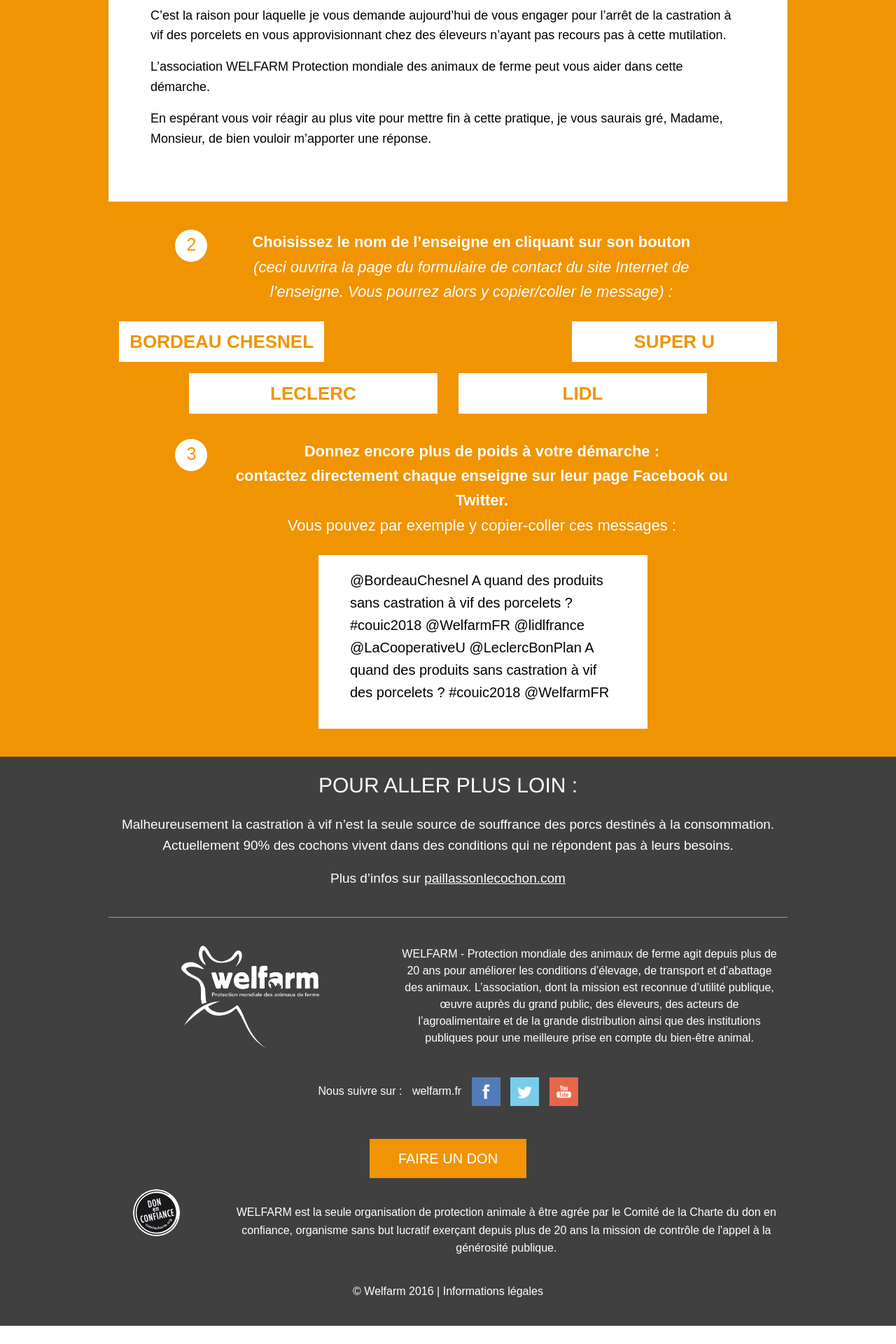
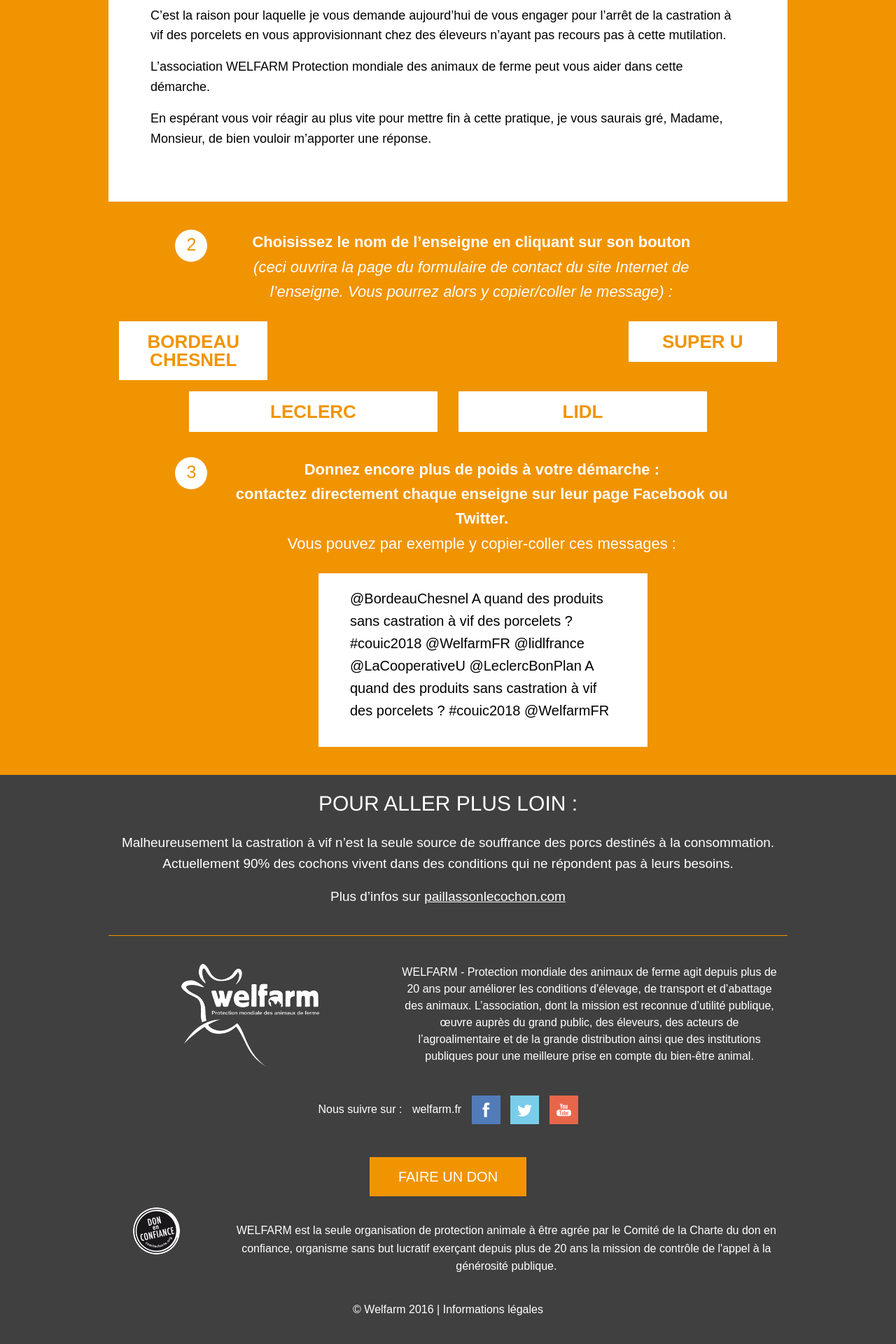
Before and after one commit to adfinitas-app/welfarm-petition, a Jekyll site: the page built from index.html, in a window 1280 px wide. Shown: the part 4126-6046 px from the top of the page at 70% size. Built offline with Jekyll 4.4.1, drawn with Linux system fonts in a browser that asks for light colours; comment, search, counter and statistics services are not loaded; before the commit the page ends 6020 px from its top, so only the background shows below that.

Commit message:
Updated '/_includes/professionels.html' via CloudCannon

```diff
--- a/_includes/professionels.html
+++ b/_includes/professionels.html
@@ -75,13 +75,13 @@
     </div>
     <div class="row">
       <div class="large-10 columns large-centered">
-	<div class="medium-4 columns">
+	<div class="medium-3 columns">
 	  <!--<a class="button marque" target="_blank" href="https://contact.croquonslavie.fr">Herta</a>-->
 	</div>
-	<div class="medium-4 columns">
+	<div class="medium-3 columns">
 	  <a class="button marque" target="_blank" href="https://www.bordeau-chesnel.com/contact.html">Bordeau Chesnel</a>
 	</div>
-	<div class="medium-4 columns">
+	<div class="medium-3 columns">
 	  <a class="button marque" target="_blank" href="https://www.magasins-u.com/contact">Super U</a>
 	</div>
       </div>
```
